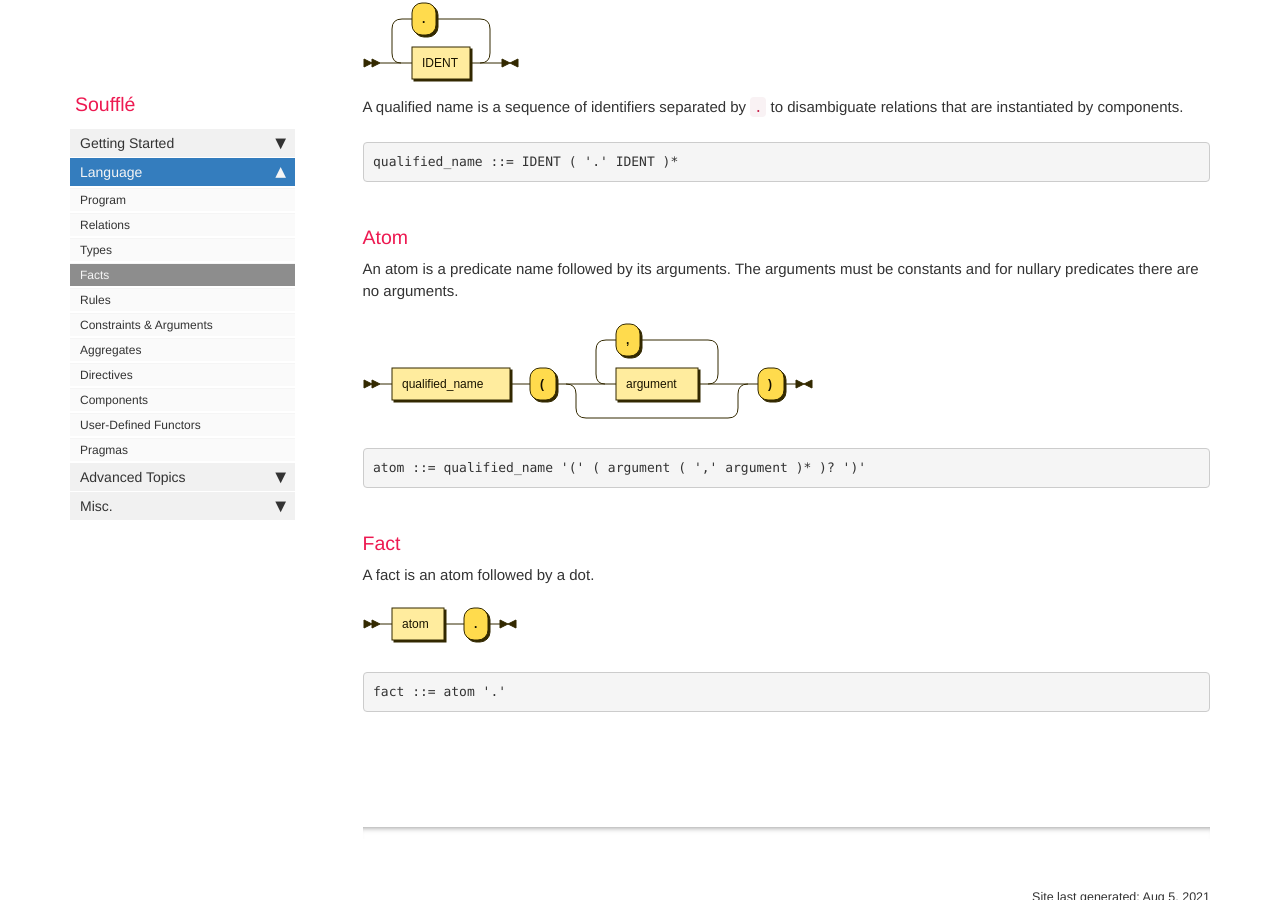
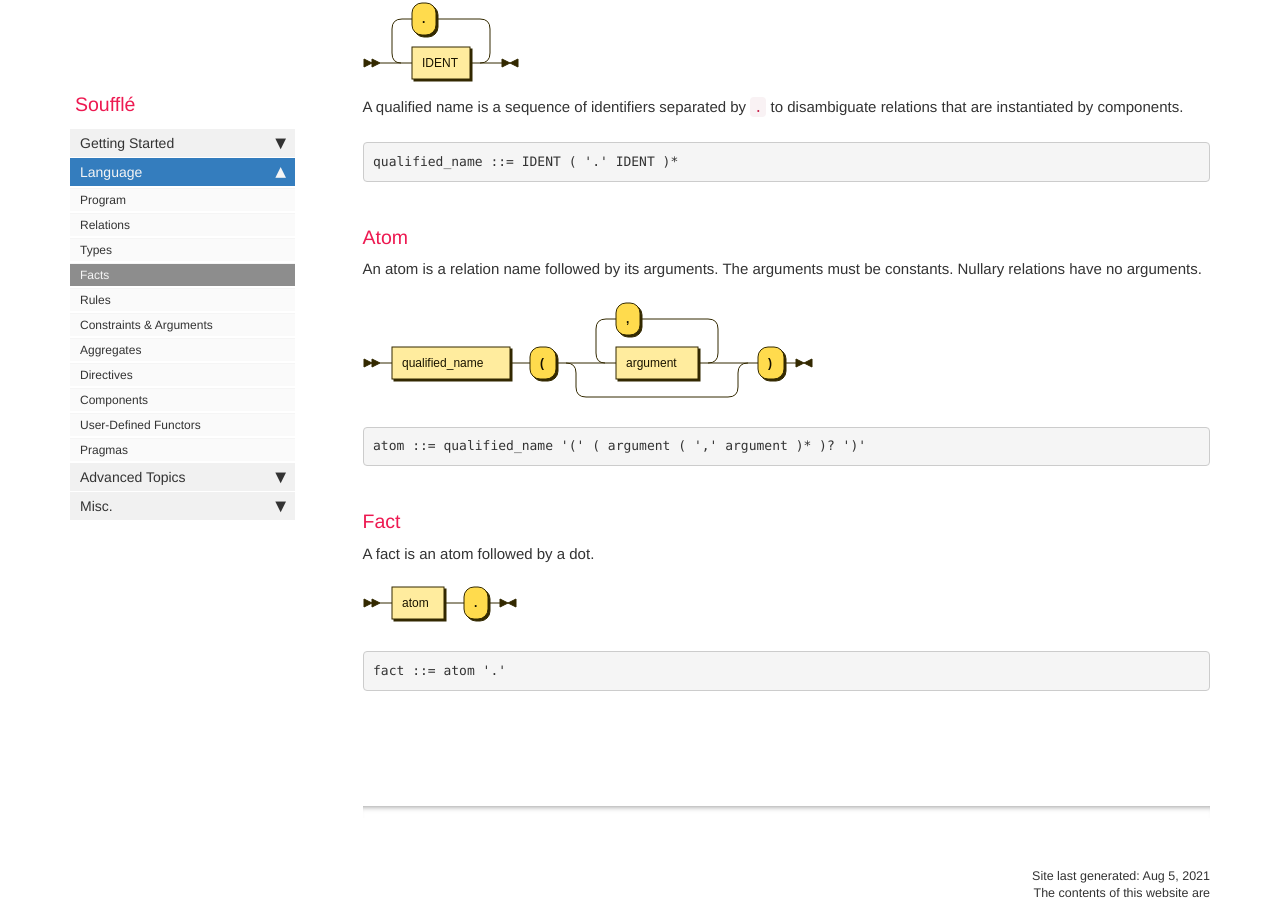
Before and after one commit to souffle-lang/souffle-lang.github.io, a Jekyll site: the page built from pages/docs/facts.md, in a window 1280 px wide and 900 px high, scrolled down 689 px. Built offline with Jekyll 4.4.1, drawn with Linux system fonts in a browser that asks for light colours; comment, search, counter and statistics services are not loaded.

Commit message:
Update facts.md

```diff
--- a/pages/docs/facts.md
+++ b/pages/docs/facts.md
@@ -32,7 +32,7 @@ qualified_name ::= IDENT ( '.' IDENT )*
 
 ### Atom
 
-An atom is a predicate name followed by its arguments. The arguments must be constants and for nullary predicates there are no arguments.
+An atom is a relation name followed by its arguments. The arguments must be constants. Nullary relations have no arguments.
 
 ![Atom](https://souffle-lang.github.io/img/atom.svg)
 
```
